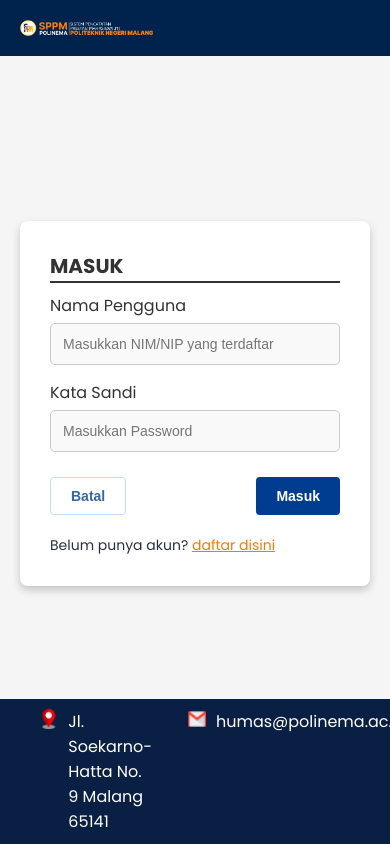
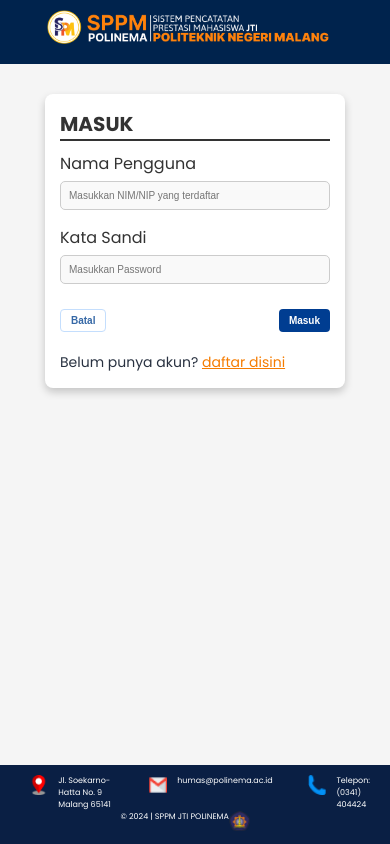
Before and after one commit to Fahrizp24/SistemPencatatanPrestasiMahasiswaJTIPolinema, a PHP site: template template/login_template.php in a window 390 px wide. Run offline with PHP 8.4, Linux system fonts and the light colour scheme; the template is opened without the code that fills it, so the values that code supplies are empty.

Commit message:
responsive (media queris)

```diff
--- a/assets/css/loginStyle.css
+++ b/assets/css/loginStyle.css
@@ -165,3 +165,87 @@ footer img {
     margin-right: 10px;
     margin-bottom: 3px;
 }
+
+/* Media Queries */
+@media screen and (max-width: 768px) {
+    header {
+        flex-direction: column;
+        align-items: flex-start;
+        padding: 10px;
+    }
+
+    header img {
+        width: 60%;
+        margin-bottom: 10px;
+    }
+
+    .main-content {
+        height: auto;
+        padding: 20px;
+    }
+
+    .login-form {
+        width: 100%;
+        max-width: 300px;
+        padding: 20px;
+    }
+
+    form input {
+        font-size: 12px;
+        padding: 10px;
+    }
+
+    button[type="submit"],
+    button[type="reset"] {
+        font-size: 12px;
+        padding: 8px 15px;
+    }
+
+    footer {
+        flex-direction: column;
+        align-items: center;
+        text-align: center;
+    }
+
+    footer p {
+        font-size: 10px;
+    }
+}
+
+
+@media screen and (max-width: 480px) {
+    header {
+        text-align: center;
+        align-items: center;
+    }
+
+    header img {
+        width: 80%;
+    }
+
+    .login-form {
+        width: 90%;
+        padding: 15px;
+    }
+
+    form input {
+        font-size: 10px;
+        padding: 8px;
+    }
+
+    button[type="submit"],
+    button[type="reset"] {
+        font-size: 10px;
+        padding: 5px 10px;
+    }
+
+    footer {
+        flex-direction: column;
+        align-items: center;
+        padding: 10px;
+    }
+
+    footer p {
+        font-size: 8px;
+    }
+}
--- a/framework/Model.php
+++ b/framework/Model.php
@@ -11,9 +11,9 @@ class Model
     public function __construct()
     {
         try {
-            $serverName = "REEE\\sqlexpress";
+            //$serverName = "REEE\\sqlexpress";
             // $serverName = "LAPTOP-0H3EPKAS\SQLEXPRESS";
-            // $serverName = "LAPTOP-MLPOEBU2\SQLEXPRESS";
+            $serverName = "LAPTOP-MLPOEBU2\SQLEXPRESS";
             //$serverName = "DESKTOP-RF6CM3D\SQLEXPRESS";
             //$serverName = "ABDUL\SQLEXPRESS";
             $database = "SistemPrestasi";
```
Also changed, not shown: assets/css/registerStyle.css (+46 -0 lines).
